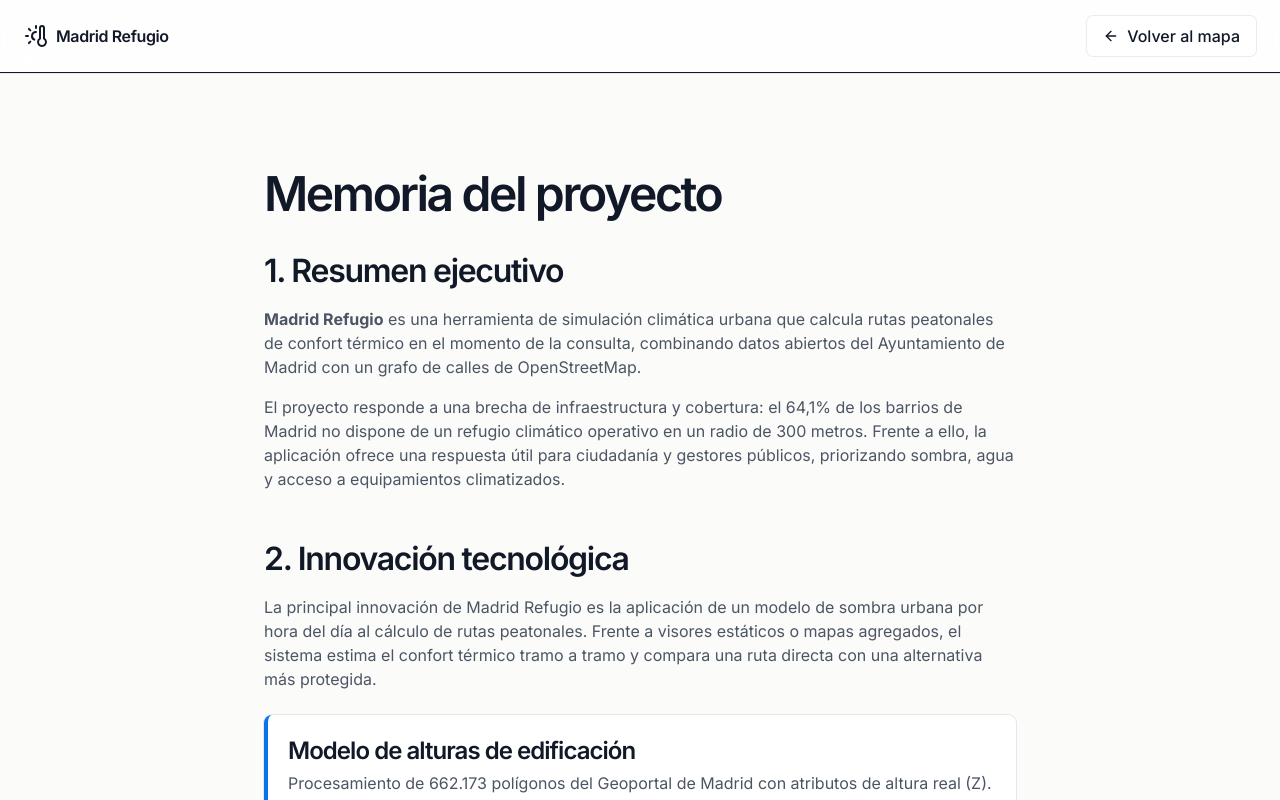
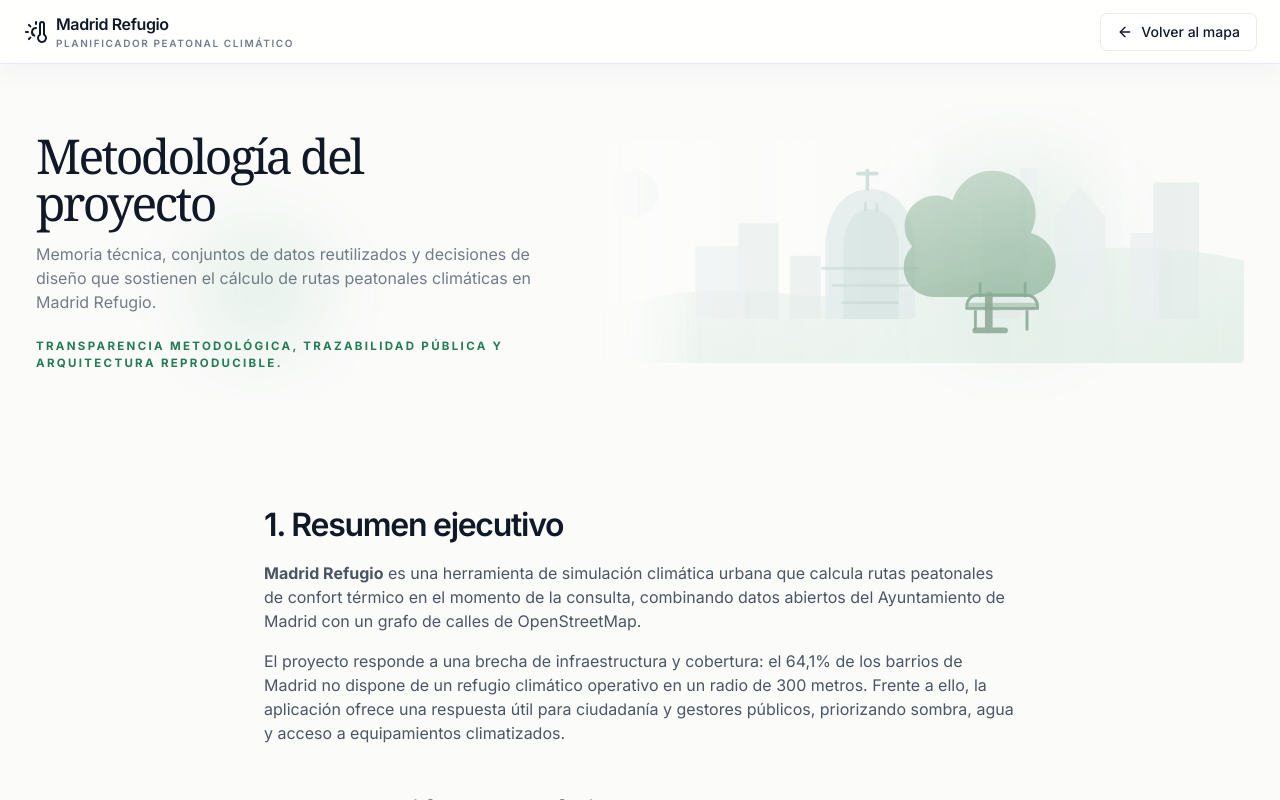
Before and after one commit to Huntsman1756/madrid-refugio-public, a Next.js app in the folder frontend/: page /metodologia in a window 1280 px wide. Shown: the top 800 px of the page. Built offline with nearby package versions, Linux system fonts and the light colour scheme.

Commit message:
fix(frontend): align metodologia with the home
Bring the metodologia header and hero into the same visual system as the home page and remove the redundant public URL line from the conclusion.

```diff
--- a/frontend/src/app/metodologia/page.tsx
+++ b/frontend/src/app/metodologia/page.tsx
@@ -9,18 +9,74 @@ export default function MetodologiaPage() {
   return (
     <main className="min-h-screen bg-[var(--background)]">
       {/* Navbar */}
-      <nav className="sticky top-0 z-50 bg-[rgba(255,255,255,0.8)] backdrop-blur-md border-b shadow-[var(--shadow-border)] px-6 py-4 flex justify-between items-center">
-        <div className="flex items-center gap-2">
-          <ThermometerSun className="w-6 h-6 text-[var(--ds-black)]" />
-          <span className="font-sans font-semibold text-[var(--ds-black)] tracking-tight">Madrid Refugio</span>
+      <nav className="sticky top-0 z-50 border-b border-[var(--ds-gray-100)] bg-[rgba(255,255,255,0.82)] px-4 py-3 shadow-[0_8px_24px_rgba(36,53,65,0.04)] backdrop-blur-md sm:px-6">
+        <div className="flex items-center justify-between">
+          <div className="flex items-center gap-2">
+            <ThermometerSun className="w-5 h-5 sm:w-6 sm:h-6 text-[var(--ds-black)]" />
+            <div>
+              <span className="block font-sans font-semibold text-[var(--ds-black)] tracking-tight text-sm sm:text-base">Madrid Refugio</span>
+              <span className="block text-[10px] font-semibold uppercase tracking-[0.16em] text-[var(--ds-gray-500)]">Planificador peatonal climático</span>
+            </div>
+          </div>
+          <Link href="/">
+            <Button variant="secondary" className="h-9 px-4 text-sm"><ArrowLeft className="w-4 h-4 mr-2" /> Volver al mapa</Button>
+          </Link>
         </div>
-        <Link href="/">
-          <Button variant="secondary"><ArrowLeft className="w-4 h-4 mr-2" /> Volver al mapa</Button>
-        </Link>
       </nav>
 
-      <div className="max-w-[800px] mx-auto px-6 py-16 sm:py-24">
-        <h1 className="display-hero text-[var(--ds-black)] mb-8">Memoria del proyecto</h1>
+      <div className="max-w-[1760px] mx-auto px-4 pb-8 pt-6 sm:px-6 sm:pb-12 sm:pt-10">
+        <section className="hero-atmosphere hero-grid px-1 py-4 sm:px-2 sm:py-6 lg:px-3 lg:py-7">
+          <div className="grid gap-6 lg:grid-cols-[minmax(0,1fr)_minmax(420px,650px)] lg:items-center xl:gap-12">
+            <div className="text-left">
+              <h1 className="hero-title-serif mb-4 max-w-5xl text-[clamp(3rem,4.3vw,4.5rem)] text-[var(--ds-black)]">
+                Metodología del proyecto
+              </h1>
+              <p className="mb-0 max-w-4xl text-base font-semibold leading-[1.65] text-[var(--ds-gray-500)] sm:text-lg">
+                Memoria técnica, conjuntos de datos reutilizados y decisiones de diseño que sostienen el cálculo de rutas peatonales climáticas en Madrid Refugio.
+              </p>
+              <p className="editorial-kicker mt-6 text-[#247b56]">Transparencia metodológica, trazabilidad pública y arquitectura reproducible.</p>
+            </div>
+
+            <div className="hero-art-shell hidden lg:block" aria-hidden="true">
+              <svg width="100%" height="100%" viewBox="0 0 680 232" fill="none" preserveAspectRatio="xMidYMid meet">
+                <defs>
+                  <linearGradient id="method-wash" x1="0" x2="1" y1="0" y2="1">
+                    <stop offset="0" stopColor="#edf4f0"/>
+                    <stop offset="1" stopColor="#d7e9df"/>
+                  </linearGradient>
+                  <linearGradient id="method-tree" x1="0" x2="0" y1="0" y2="1">
+                    <stop offset="0" stopColor="#9fbea8"/>
+                    <stop offset="1" stopColor="#6d9d7b"/>
+                  </linearGradient>
+                </defs>
+                <path d="M0 178c78-26 145-24 219-17 61 6 130-6 211-30 78-23 160-27 250-6v107H0Z" fill="url(#method-wash)" opacity=".72"/>
+                <circle cx="42" cy="55" r="25" fill="#dfeae4" opacity=".75"/>
+                <path d="M151 86h42v100h-42V86Zm54 34h32v66h-32v-66Zm74-46h38v112h-38V74Zm128-15h46v127h-46V59Zm178-16h48v143h-48V43Z" fill="#dfe8e6" opacity=".64"/>
+                <path d="M106 110h52v76h-52v-76Zm340-82h18v158h-18V28Zm35 51 27-32 27 32v107h-54V79Zm80 17h30v90h-30V96Z" fill="#e7eeee" opacity=".70"/>
+                <path d="M242 105c4-34 20-55 47-55s43 21 47 55v81H242v-81Z" fill="#dde9e8" opacity=".86"/>
+                <path d="M261 107c2-22 11-36 29-36 17 0 27 14 29 36v79h-58v-79Z" fill="#c8dbd7" opacity=".55"/>
+                <path d="M286 50V31M276 34h20" stroke="#c4d9d2" strokeWidth="4" strokeLinecap="round"/>
+                <g opacity=".62" stroke="#bacfc9" strokeWidth="3" strokeLinecap="round">
+                  <path d="M239 133h100M250 151h78M260 169h58"/>
+                  <path d="M284 72v-7M296 73v-7"/>
+                </g>
+                <g transform="translate(390 89)">
+                  <rect x="0" y="80" width="74" height="8" rx="4" fill="#98b8a4" opacity=".75"/>
+                  <path d="M9 88v21M63 88v21M11 72h51c7 0 12 5 12 12v2H0v-2c0-7 5-12 11-12Z" stroke="#7fa18c" strokeWidth="3" fill="none"/>
+                  <path d="M14 73v-13M61 73v-13" stroke="#7fa18c" strokeWidth="3" strokeLinecap="round"/>
+                </g>
+                <g opacity=".9">
+                  <path d="M348 119c-13-3-23-15-23-30 0-18 15-32 33-32 6 0 12 2 17 5 6-18 22-31 42-31 25 0 45 20 45 45 0 7-2 14-5 20 15 4 26 17 26 33 0 19-15 34-34 34H355c-17 0-31-14-31-31 0-16 12-29 28-31" fill="url(#method-tree)" opacity=".74"/>
+                  <path d="M413 161v36" stroke="#78977f" strokeWidth="8" strokeLinecap="round"/>
+                  <path d="M399 198h31" stroke="#78977f" strokeWidth="6" strokeLinecap="round"/>
+                </g>
+              </svg>
+            </div>
+          </div>
+        </section>
+      </div>
+
+      <div className="max-w-[800px] mx-auto px-6 py-8 sm:py-14">
 
         {/* 1. Introducción */}
         <section className="mb-12">
@@ -125,9 +181,6 @@ export default function MetodologiaPage() {
           <p className="text-[var(--ds-gray-600)]">
             Madrid Refugio transforma datos abiertos en protección climática concreta. Es una herramienta operativa y funcional que permite calcular rutas peatonales más confortables en Madrid y, al mismo tiempo, producir evidencia territorial para orientar decisiones públicas de adaptación al calor.
           </p>
-          <p className="text-[var(--ds-gray-600)] mt-4">
-            URL pública: <a href="https://madridrefugio.es/" target="_blank" rel="noopener noreferrer" className="underline underline-offset-4">https://madridrefugio.es/</a>
-          </p>
         </section>
 
         {/* Back button */}
```
